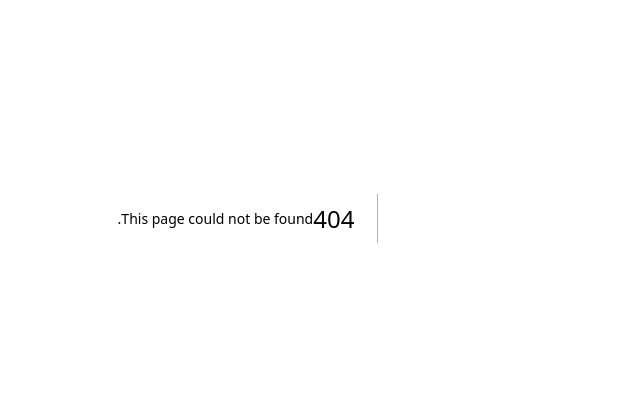
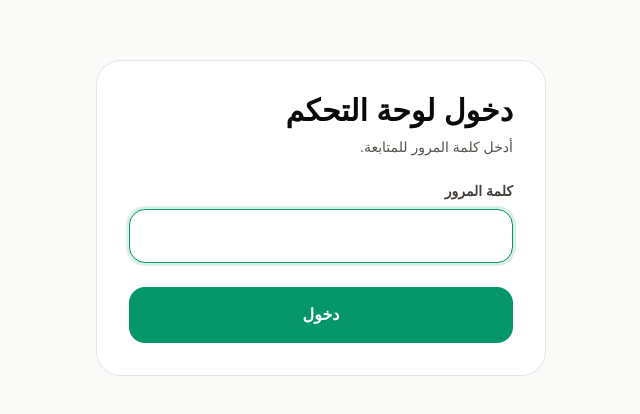
Before and after one commit to azizsoom/one-product-tabby-store, a Next.js app: page /admin/login in a window 1280 px wide. Before the commit this address had no page. Shown: the part 182-596 px from the top of the page, without its empty margins (424-1064 px from the left). Built offline with nearby package versions, Linux system fonts and the light colour scheme.

Commit message:
Add admin login page

```diff
--- /dev/null
+++ b/app/admin/login/page.tsx
@@ -0,0 +1,61 @@
+'use client';
+
+import { useState } from 'react';
+import { useRouter, useSearchParams } from 'next/navigation';
+
+export default function AdminLoginPage() {
+  const router = useRouter();
+  const searchParams = useSearchParams();
+  const next = searchParams.get('next') || '/admin';
+  const [password, setPassword] = useState('');
+  const [message, setMessage] = useState('');
+  const [loading, setLoading] = useState(false);
+
+  async function login(event: React.FormEvent) {
+    event.preventDefault();
+    setLoading(true);
+    setMessage('');
+
+    const response = await fetch('/api/admin/login', {
+      method: 'POST',
+      headers: { 'Content-Type': 'application/json' },
+      body: JSON.stringify({ password }),
+    });
+
+    setLoading(false);
+
+    if (!response.ok) {
+      setMessage('كلمة المرور غير صحيحة');
+      return;
+    }
+
+    router.push(next);
+    router.refresh();
+  }
+
+  return (
+    <main className="flex min-h-screen items-center justify-center bg-stone-50 p-6 text-stone-950" dir="rtl">
+      <form onSubmit={login} className="w-full max-w-md rounded-3xl bg-white p-8 shadow-sm ring-1 ring-stone-200">
+        <h1 className="text-3xl font-black">دخول لوحة التحكم</h1>
+        <p className="mt-2 text-sm text-stone-600">أدخل كلمة المرور للمتابعة.</p>
+
+        <label className="mt-6 block">
+          <span className="mb-2 block text-sm font-bold text-stone-700">كلمة المرور</span>
+          <input
+            className="input"
+            type="password"
+            value={password}
+            onChange={(event) => setPassword(event.target.value)}
+            autoFocus
+          />
+        </label>
+
+        {message ? <p className="mt-4 rounded-2xl bg-red-50 p-3 text-sm text-red-700">{message}</p> : null}
+
+        <button disabled={loading} className="mt-6 w-full rounded-2xl bg-emerald-600 px-6 py-4 font-bold text-white hover:bg-emerald-700 disabled:opacity-50">
+          {loading ? 'جاري التحقق...' : 'دخول'}
+        </button>
+      </form>
+    </main>
+  );
+}
```
